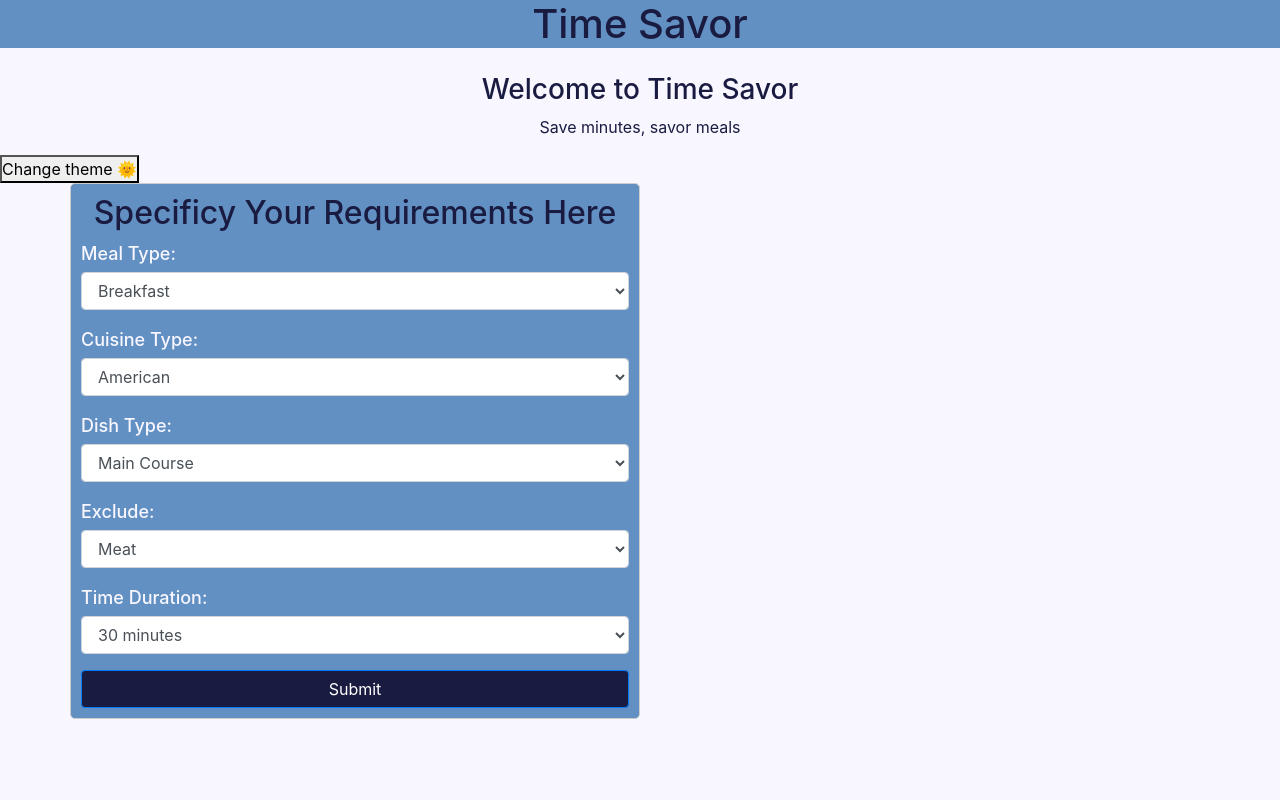
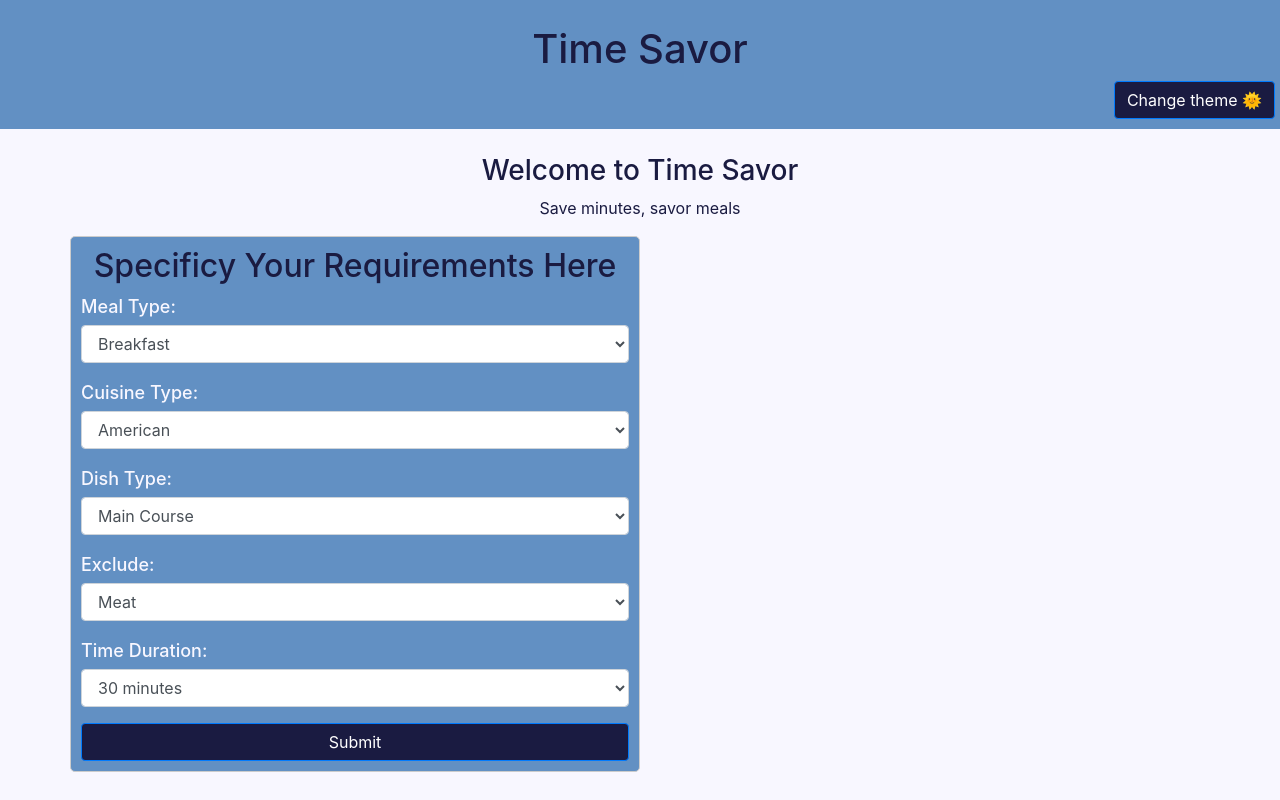
Before and after one commit to Lovertab/timesavor, a plain HTML site: page index.html in a window 1280 px wide. Drawn offline with nearby package versions, Linux system fonts and the light colour scheme.

Commit message:
made styling changes

```diff
--- a/assets/css/style.css
+++ b/assets/css/style.css
@@ -28,8 +28,9 @@ body {
     margin: 0;
     padding: 0;
 }
-
-
+h1{
+    padding-top:25px;
+}
 h1, h2, h3, p{
     text-align: center;
     color: var(--reccardcolor);
@@ -81,6 +82,15 @@ body{
 .btn:hover{
     background-color: var(--bgcolor) !important;
 }
+section{
+    display: flex !important;
+    align-items: flex-end;
+    justify-content: flex-end;
+}
+#toggle-mode{
+    margin-bottom: 10px;
+    margin-right: 5px;
+}
 #right-col{
 
 }
--- a/index.html
+++ b/index.html
@@ -11,16 +11,17 @@
 <body>
     <header>
         <h1>Time Savor</h1>
+        <section>
+            <button type="button" id="toggle-mode" class="btn btn-primary">
+                Change theme 🌞
+            </button>
+        </section>
     </header>
     <div id="middle-top-col">
         <h3>Welcome to Time Savor</h3>
         <p>Save minutes, savor meals</p>
     </div>
-    <section>
-        <button type="button" id="toggle-mode">
-            Change theme 🌞
-        </button>
-    </section>
+
     <div class="container">
         <div class="row">
             <div class="col-md-6"id="left-col">
@@ -82,7 +83,9 @@
         </div>
     </div>
 
+<footer>
 
+</footer>
     <script src="assets/js/script.js"></script>
 </body>
 
```
